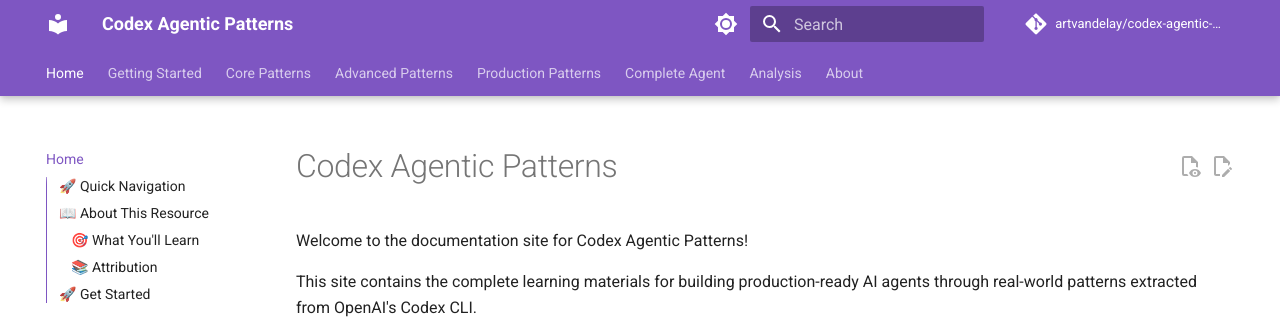
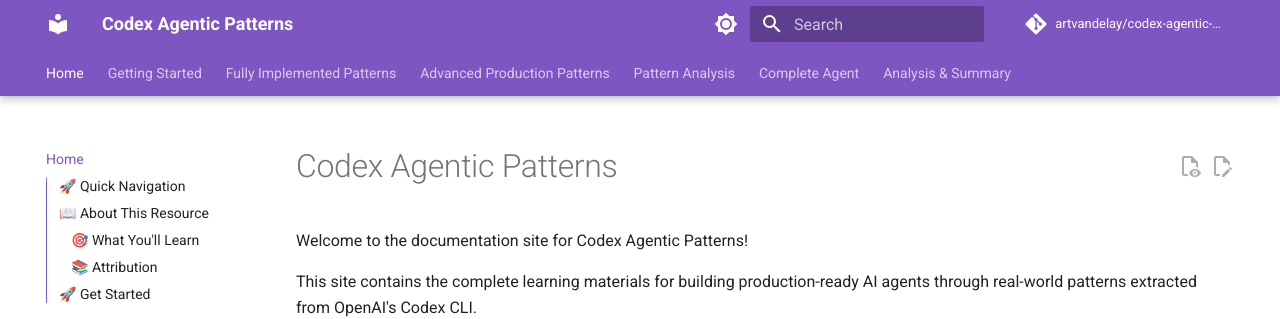
Before and after one commit to artvandelay/codex-agentic-patterns, an MkDocs documentation site: the page built from docs/index.md, in a window 1280 px wide. Shown: the top 319 px of the page. Built offline with MkDocs 1.6.1 and Material for MkDocs 9.7.7, drawn with Linux system fonts in a browser that asks for light colours; comment, search, counter and statistics services are not loaded.

Commit message:
Fix navigation and attribution with human oversight
Changes made under human supervision to fix AI hallucinations:

🔧 Navigation Fixes:
- Reorganized into honest categories based on actual content
- 'Fully Implemented Patterns' - only 4 patterns with Python code
- 'Advanced Production Patterns' - 3 sophisticated implementations
- 'Pattern Analysis' - patterns that are analysis-only
- Removed hallucinated content that doesn't exist

✅ Attribution Updates:
- 'Powered by Cursor under heavy supervision of humans'
- Properly credits both Agentic Design Patterns textbook AND OpenAI Codex CLI
- Acknowledges human role in catching AI errors and guiding content

This commit represents the reality: AI assistance with critical human oversight.

```diff
--- a/mkdocs.yml
+++ b/mkdocs.yml
@@ -114,34 +114,33 @@
   - Home: index.md
   - Getting Started:
     - "📖 Start Here": learning-material/00-READ-ME-FIRST.md
+    - "🎓 Learning Guide": learning-material/START_HERE.md
     - "⚡ Quick Start": learning-material/QUICKSTART.md
-    - "🎓 Learning Guide": learning-material/START_HERE.md
     - "📚 Complete Index": learning-material/INDEX.md
     - "🎯 Exercises": learning-material/EXERCISES.md
-  - Core Patterns:
+  - Fully Implemented Patterns:
     - "Pattern 1: Prompt Chaining": learning-material/01-prompt-chaining/README.md
     - "Pattern 2: Routing": learning-material/02-routing/README.md
     - "Pattern 3: Parallelization": learning-material/03-parallelization/README.md
     - "Pattern 5: Tool Use": learning-material/05-tool-use/README.md
+  - Advanced Production Patterns:
+    - "Pattern 16: Sandbox Escalation": learning-material/16-sandbox-escalation/README.md
+    - "Pattern 17: Turn Diff Tracking": learning-material/17-turn-diff-tracking/README.md
+    - "Pattern 18: Rollout System": learning-material/18-rollout-system/README.md
+  - Pattern Analysis:
     - "Pattern 6: Planning": learning-material/06-planning/README.md
     - "Pattern 7: Reflection": learning-material/07-reflection/README.md
     - "Pattern 8: Memory Management": learning-material/08-memory-management/README.md
-  - Advanced Patterns:
     - "Pattern 10: MCP Integration": learning-material/10-mcp-integration/README.md
     - "Pattern 12: Exception Handling": learning-material/12-exception-handling/README.md
     - "Pattern 13: Human-in-the-Loop": learning-material/13-human-in-the-loop/README.md
     - "Pattern 14: Knowledge Retrieval": learning-material/14-knowledge-retrieval/README.md
     - "Pattern 15: Reasoning": learning-material/15-reasoning/README.md
-  - Production Patterns:
-    - "Pattern 16: Sandbox Escalation": learning-material/16-sandbox-escalation/README.md
-    - "Pattern 17: Turn Diff Tracking": learning-material/17-turn-diff-tracking/README.md
-    - "Pattern 18: Rollout System": learning-material/18-rollout-system/README.md
   - Complete Agent:
     - "🏆 Complete Agent": learning-material/complete-agent-example/README.md
-  - Analysis:
+  - Analysis & Summary:
     - "📊 Codex Patterns Summary": learning-material/CODEX_PATTERNS_SUMMARY.md
     - "📁 Directory Structure": learning-material/STRUCTURE.md
-  - About:
     - "📋 Final Summary": learning-material/FINAL_SUMMARY.md
     - "✅ Completion Report": learning-material/COMPLETION_REPORT.md
 
```
